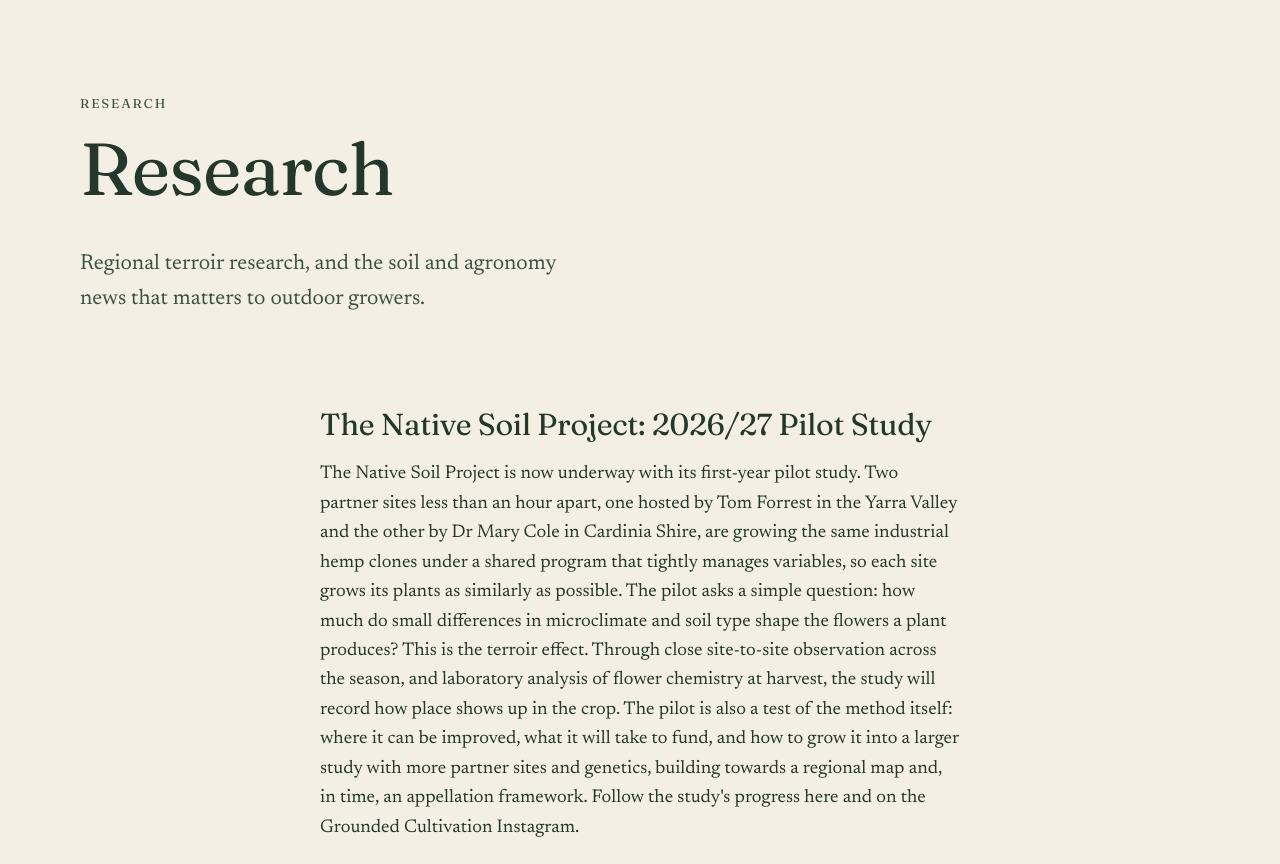
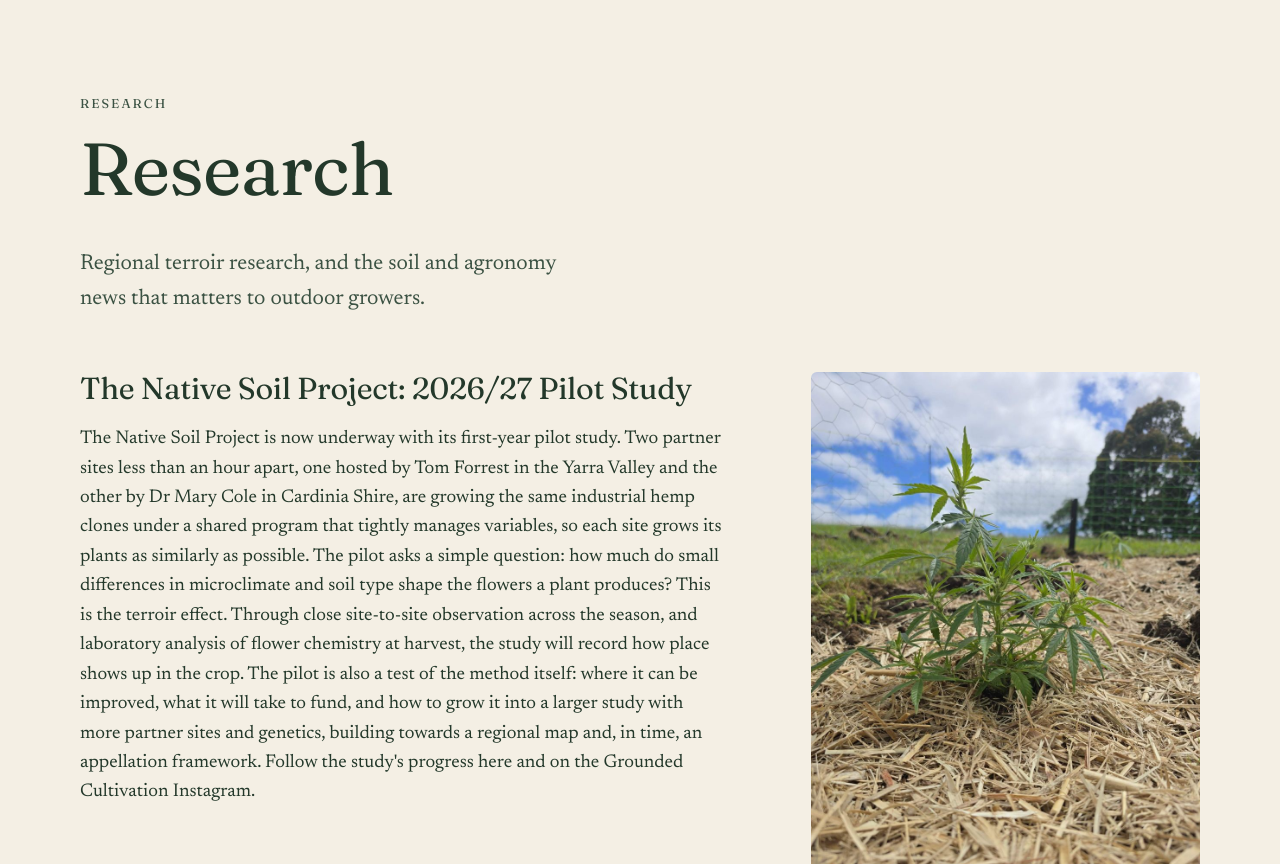
Before and after one commit to groundedcultivation/grounded-site, a plain HTML site: page research.html in a window 1280 px wide. Shown: the part 88-952 px from the top of the page. Drawn offline with Linux system fonts and the light colour scheme.

Commit message:
Add files via upload

```diff
--- a/research.html
+++ b/research.html
@@ -53,9 +53,16 @@
         <p class="lede">Regional terroir research, and the soil and agronomy news that matters to outdoor growers.</p>
       </div>
     </section>
+    <section class="wrap pilot">
+      <div class="pilot-text">
+        <h2>The Native Soil Project: 2026/27 Pilot Study</h2>
+        <p>The Native Soil Project is now underway with its first-year pilot study. Two partner sites less than an hour apart, one hosted by Tom Forrest in the Yarra Valley and the other by Dr Mary Cole in Cardinia Shire, are growing the same industrial hemp clones under a shared program that tightly manages variables, so each site grows its plants as similarly as possible. The pilot asks a simple question: how much do small differences in microclimate and soil type shape the flowers a plant produces? This is the terroir effect. Through close site-to-site observation across the season, and laboratory analysis of flower chemistry at harvest, the study will record how place shows up in the crop. The pilot is also a test of the method itself: where it can be improved, what it will take to fund, and how to grow it into a larger study with more partner sites and genetics, building towards a regional map and, in time, an appellation framework. Follow the study's progress here and on the Grounded Cultivation Instagram.</p>
+      </div>
+      <figure class="pilot-photo">
+        <img src="images/research/nsp-pilot-planting.jpg" alt="A young hemp plant growing in the ground under straw mulch at one of the pilot study sites" width="900" height="1200" loading="lazy">
+      </figure>
+    </section>
     <section class="wrap prose">
-      <h2>The Native Soil Project: 2026/27 Pilot Study</h2>
-      <p>The Native Soil Project is now underway with its first-year pilot study. Two partner sites less than an hour apart, one hosted by Tom Forrest in the Yarra Valley and the other by Dr Mary Cole in Cardinia Shire, are growing the same industrial hemp clones under a shared program that tightly manages variables, so each site grows its plants as similarly as possible. The pilot asks a simple question: how much do small differences in microclimate and soil type shape the flowers a plant produces? This is the terroir effect. Through close site-to-site observation across the season, and laboratory analysis of flower chemistry at harvest, the study will record how place shows up in the crop. The pilot is also a test of the method itself: where it can be improved, what it will take to fund, and how to grow it into a larger study with more partner sites and genetics, building towards a regional map and, in time, an appellation framework. Follow the study's progress here and on the Grounded Cultivation Instagram.</p>
       <h2>Research news</h2>
       <p>Updates on soil science, agronomy and land management, locally and globally, will appear here from launch.</p>
       <h2>Research papers</h2>
--- a/styles.css
+++ b/styles.css
@@ -364,3 +364,17 @@ h3 { font-size: 1.45rem; }
 /* Research page paper lists */
 .research-papers { padding-top: 0; }
 .research-papers .dir-cat:first-child { border-top: 0; padding-top: 8px; }
+
+/* Research page: pilot study text with photo on the right */
+.pilot {
+  display: grid; grid-template-columns: minmax(0, 7fr) minmax(0, 4fr);
+  gap: clamp(24px, 4vw, 56px); align-items: start; padding-bottom: 24px;
+}
+.pilot h2 { margin-top: 0; font-size: 1.9rem; }
+.pilot-text p { max-width: 62ch; }
+.pilot-photo { margin: 0; }
+.pilot-photo img { width: 100%; border-radius: 6px; }
+@media (max-width: 760px) {
+  .pilot { grid-template-columns: 1fr; }
+  .pilot-photo { max-width: 420px; }
+}
```
Also changed, not shown: images/research/nsp-pilot-planting.jpg (added).
